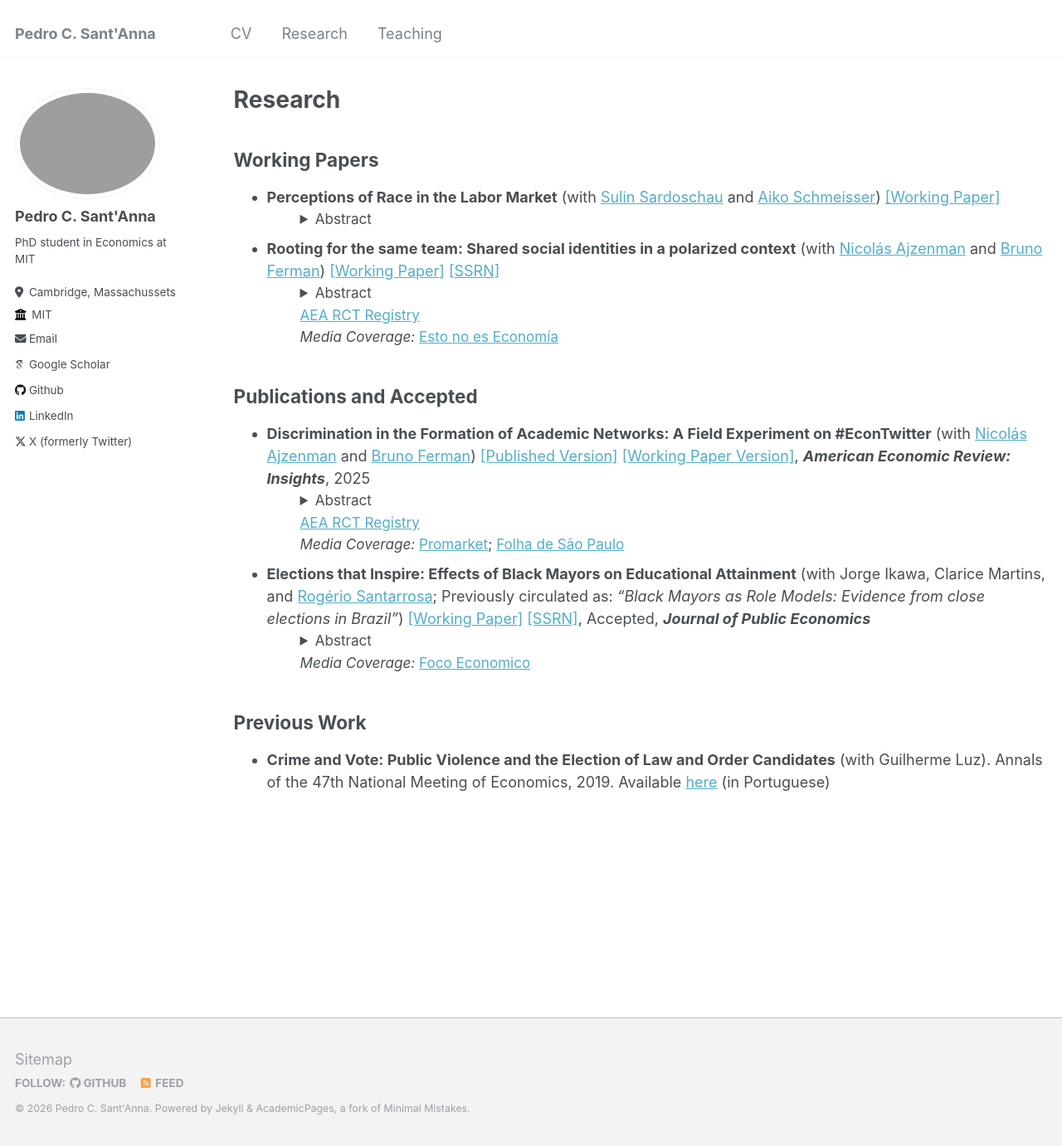
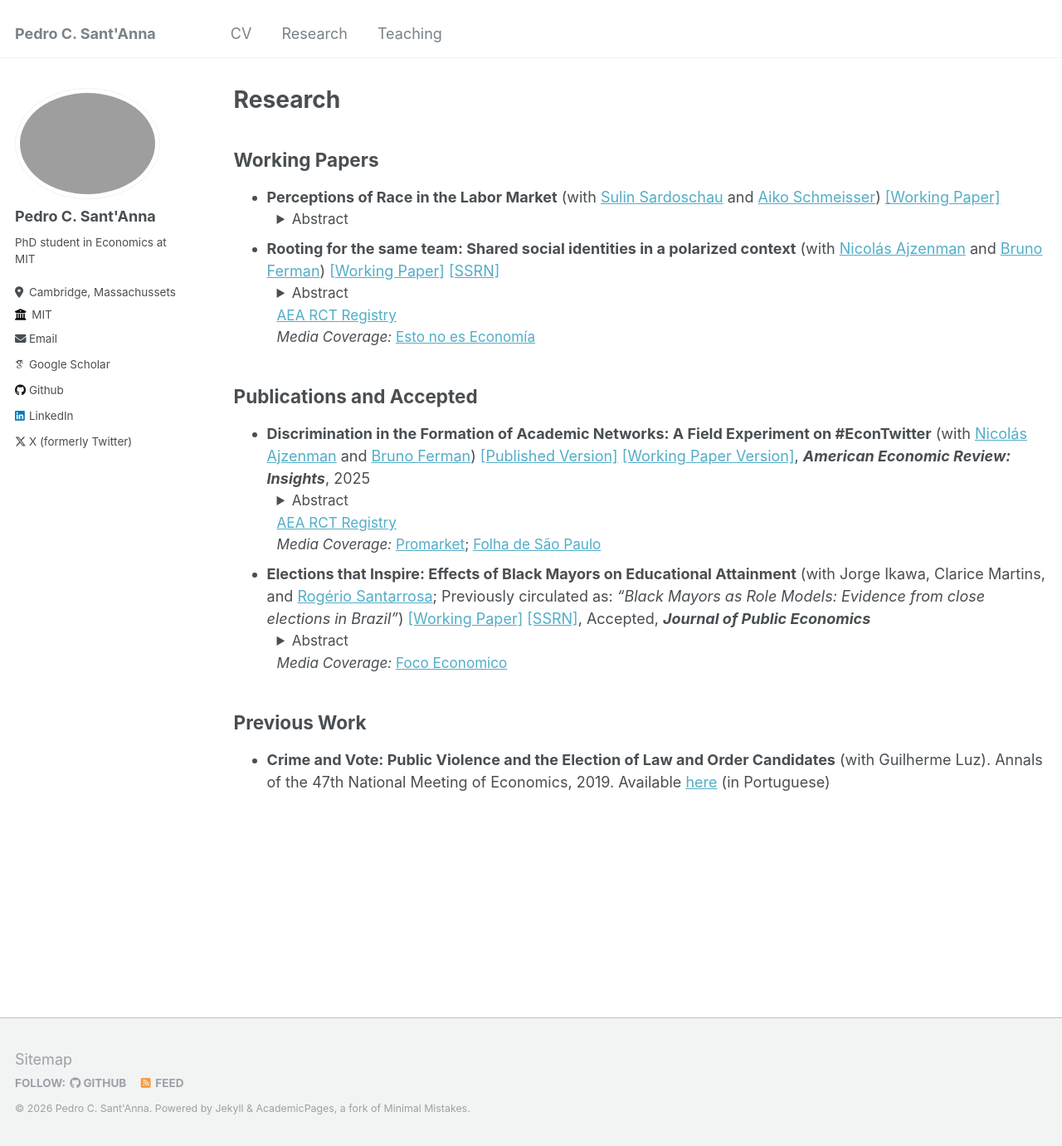
Before and after one commit to pedrosant-anna/pedrosant-anna.github.io, a Jekyll site: the page built from _pages/research.md, in a window 1280 px wide and 1381 px high. Shown: the whole window at 83% size. Built offline with Jekyll 4.4.1, drawn with Linux system fonts in a browser that asks for light colours; some web fonts are replaced.

Commit message:
Update research.md

```diff
--- a/_pages/research.md
+++ b/_pages/research.md
@@ -8,7 +8,7 @@
 ## **Working Papers**
 
 - **Perceptions of Race in the Labor Market** (with <a href="https://sites.google.com/view/sulinsardoschau/home" target="_blank">Sulin Sardoschau</a> and <a href="https://www.aikoschmeisser.com/" target="_blank">Aiko Schmeisser</a>) <a href="../files/RacialIdentity_Mar26.pdf" target="_blank">[Working Paper]</a>
-  <div style="margin-left: 40px; margin-top: 0; margin-bottom: 8px;">
+  <div style="margin-left: 12px; margin-top: 0; margin-bottom: 8px;">
     <details style="margin:0;">
       <summary style="cursor:pointer; font-size:0.95em; margin:0;">Abstract</summary>
       <div style="background:#f2f2f2; border:1px solid #d9d9d9; padding:8px 10px; margin-top:4px; border-radius:4px;">
@@ -20,7 +20,7 @@
   </div>
 
 - **Rooting for the same team: Shared social identities in a polarized context** (with <a href="http://www.ajzenman.com/" target="_blank">Nicolás Ajzenman</a> and <a href="https://sites.google.com/site/brunoferman/" target="_blank">Bruno Ferman</a>) <a href="../files/Polarization_Twitter_Feb2026.pdf" target="_blank">[Working Paper]</a> <a href="http://ssrn.com/abstract=4326148" target="_blank">[SSRN]</a>
-  <div style="margin-left: 40px; margin-top: 0; margin-bottom: 8px;">
+  <div style="margin-left: 12px; margin-top: 0; margin-bottom: 8px;">
     <details style="margin:0;">
       <summary style="cursor:pointer; font-size:0.95em; margin:0;">Abstract</summary>
       <div style="background:#f2f2f2; border:1px solid #d9d9d9; padding:8px 10px; margin-top:4px; border-radius:4px;">
@@ -38,7 +38,7 @@
 ## **Publications and Accepted**
 
 - **Discrimination in the Formation of Academic Networks: A Field Experiment on #EconTwitter** (with <a href="http://www.ajzenman.com/" target="_blank">Nicolás Ajzenman</a> and <a href="https://sites.google.com/site/brunoferman/" target="_blank">Bruno Ferman</a>) <a href="https://pubs.aeaweb.org/doi/abs/10.1257/aeri.20240298" target="_blank">[Published Version]</a> <a href="../files/Discrimination_Twitter_Jan13.pdf" target="_blank">[Working Paper Version]</a>, **_American Economic Review: Insights_**, 2025
-  <div style="margin-left: 40px; margin-top: 0; margin-bottom: 8px;">
+  <div style="margin-left: 12px; margin-top: 0; margin-bottom: 8px;">
     <details style="margin:0;">
       <summary style="cursor:pointer; font-size:0.95em; margin:0;">Abstract</summary>
       <div style="background:#f2f2f2; border:1px solid #d9d9d9; padding:8px 10px; margin-top:4px; border-radius:4px;">
@@ -54,7 +54,7 @@
   </div>
 
 - **Elections that Inspire: Effects of Black Mayors on Educational Attainment** (with Jorge Ikawa, Clarice Martins, and <a href="https://rogeriosantarrosa.wordpress.com/" target="_blank">Rogério Santarrosa</a>; Previously circulated as: *"Black Mayors as Role Models: Evidence from close elections in Brazil"*) <a href="../files/BlackMayors_Nov2025.pdf" target="_blank">[Working Paper]</a> <a href="https://papers.ssrn.com/sol3/papers.cfm?abstract_id=5060450" target="_blank">[SSRN]</a>, Accepted, **_Journal of Public Economics_**
-  <div style="margin-left: 40px; margin-top: 0; margin-bottom: 8px;">
+  <div style="margin-left: 12px; margin-top: 0; margin-bottom: 8px;">
     <details style="margin:0;">
       <summary style="cursor:pointer; font-size:0.95em; margin:0;">Abstract</summary>
       <div style="background:#f2f2f2; border:1px solid #d9d9d9; padding:8px 10px; margin-top:4px; border-radius:4px;">
```
